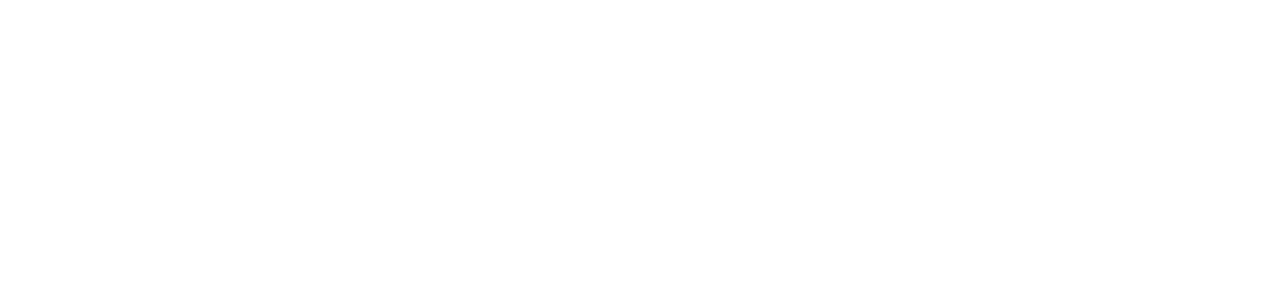
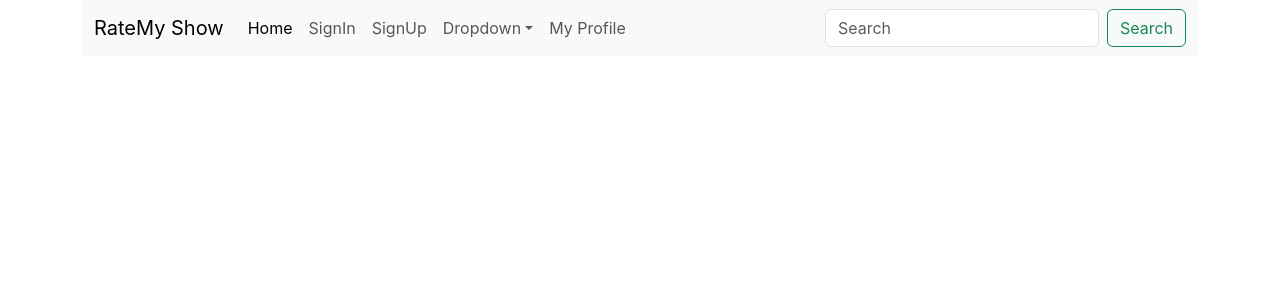
Before and after one commit to TEEVRABHANDARI/Movie-Recommender, a React (Create React App) app in the folder movie/: page / in a window 1280 px wide. Shown: the top 300 px of the page. Built offline with nearby package versions, Linux system fonts and the light colour scheme.

Commit message:
navbar made
navbar has been structures changes need to be made

```diff
--- a/movie/public/index.html
+++ b/movie/public/index.html
@@ -24,7 +24,9 @@
       work correctly both with client-side routing and a non-root public URL.
       Learn how to configure a non-root public URL by running `npm run build`.
     -->
-    <title>React App</title>
+    <title>Movir recommender</title>
+    <link href="https://cdn.jsdelivr.net/npm/bootstrap@5.3.3/dist/css/bootstrap.min.css" rel="stylesheet" integrity="sha384-QWTKZyjpPEjISv5WaRU9OFeRpok6YctnYmDr5pNlyT2bRjXh0JMhjY6hW+ALEwIH" crossorigin="anonymous">
+
   </head>
   <body>
     <noscript>You need to enable JavaScript to run this app.</noscript>
@@ -39,5 +41,7 @@
       To begin the development, run `npm start` or `yarn start`.
       To create a production bundle, use `npm run build` or `yarn build`.
     -->
+    <script src="https://cdn.jsdelivr.net/npm/bootstrap@5.3.3/dist/js/bootstrap.bundle.min.js" integrity="sha384-YvpcrYf0tY3lHB60NNkmXc5s9fDVZLESaAA55NDzOxhy9GkcIdslK1eN7N6jIeHz" crossorigin="anonymous"></script>
+
   </body>
 </html>
--- a/movie/src/App.js
+++ b/movie/src/App.js
@@ -1,11 +1,11 @@
-import logo from './logo.svg';
+
+
 import './App.css';
+import Navbar from './components/Navbar';
 
 function App() {
   return (
-   <>
-
-   </>
+  < Navbar/>
   );
 }
 
--- /dev/null
+++ b/movie/src/components/Navbar.js
@@ -0,0 +1,47 @@
+import React from 'react'
+
+export default function Navbar() {
+  return (
+            <div className='container'>
+            <nav className="navbar navbar-expand-lg bg-body-tertiary">
+        <div className="container-fluid">
+            <a className="navbar-brand" href="#">RateMy Show</a>
+            <button className="navbar-toggler" type="button" data-bs-toggle="collapse" data-bs-target="#navbarSupportedContent" aria-controls="navbarSupportedContent" aria-expanded="false" aria-label="Toggle navigation">
+            <span className="navbar-toggler-icon"></span>
+            </button>
+            <div className="collapse navbar-collapse" id="navbarSupportedContent">
+            <ul className="navbar-nav me-auto mb-2 mb-lg-0">
+                <li className="nav-item">
+                <a className="nav-link active" aria-current="page" href="#">Home</a>
+                </li>
+                <li className="nav-item">
+                <a className="nav-link" href="#">SignIn</a>
+                </li>
+                <li className="nav-item">
+                <a className="nav-link" href="#">SignUp</a>
+                </li>
+                <li className="nav-item dropdown">
+                <a className="nav-link dropdown-toggle" href="#" role="button" data-bs-toggle="dropdown" aria-expanded="false">
+                    Dropdown
+                </a>
+                <ul className="dropdown-menu">
+                    <li><a className="dropdown-item" href="#">Action</a></li>
+                    <li><a className="dropdown-item" href="#">Another action</a></li>
+                    <li><hr className="dropdown-divider"/></li>
+                    <li><a className="dropdown-item" href="#">Something else here</a></li>
+                </ul>
+                </li>
+                <li className="nav-item">
+                <a className="nav-link" href='#'>My Profile</a>
+                </li>
+            </ul>
+            <form className="d-flex" role="search">
+                <input className="form-control me-2" type="search" placeholder="Search" aria-label="Search"/>
+                <button className="btn btn-outline-success" type="submit">Search</button>
+            </form>
+            </div>
+        </div>
+        </nav>
+            </div>
+  )
+}
```
